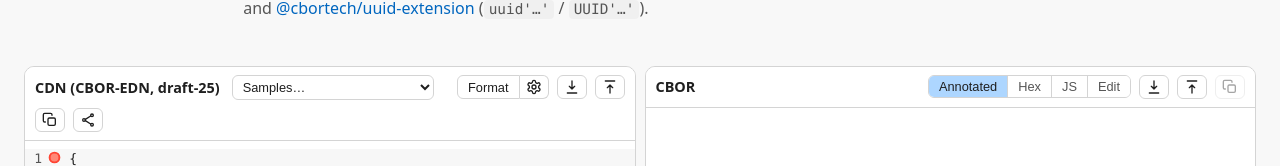
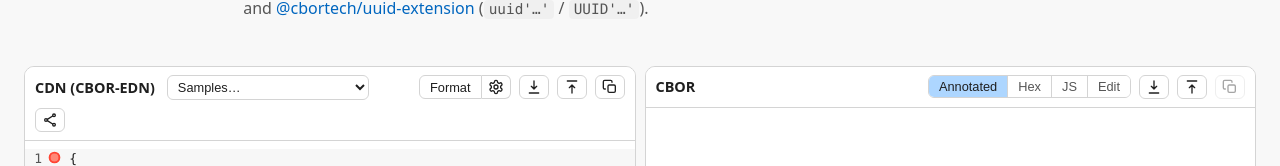
Before and after one commit to cbortech/cbor, a website built with Vite: page site/index.html in a window 1280 px wide. Shown: the part 520-686 px from the top of the page. Built offline with nearby package versions, Linux system fonts and the light colour scheme; what @cbortech/uuid-extension would draw is missing.

Commit message:
docs: remove draft number from CDN label

```diff
--- a/site/index.html
+++ b/site/index.html
@@ -134,7 +134,7 @@
     <main class="playground">
       <section class="pane pane-cdn" aria-label="CDN editor">
         <div class="pane-toolbar">
-          <span class="pane-title">CDN (CBOR-EDN, draft-25)</span>
+          <span class="pane-title">CDN (CBOR-EDN)</span>
           <select id="samples" class="ctl" title="Load a sample">
             <option value="" disabled selected>Samples…</option>
           </select>
```
